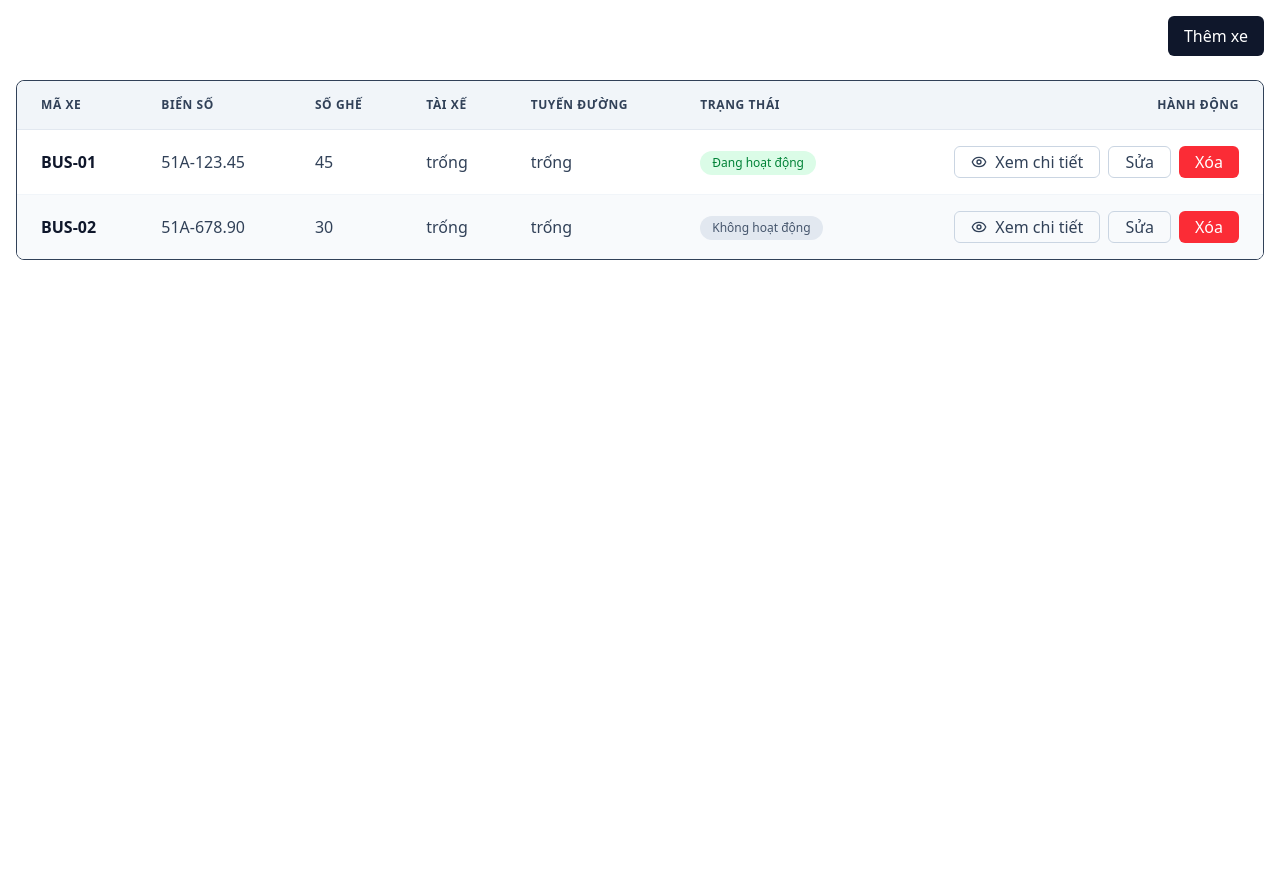
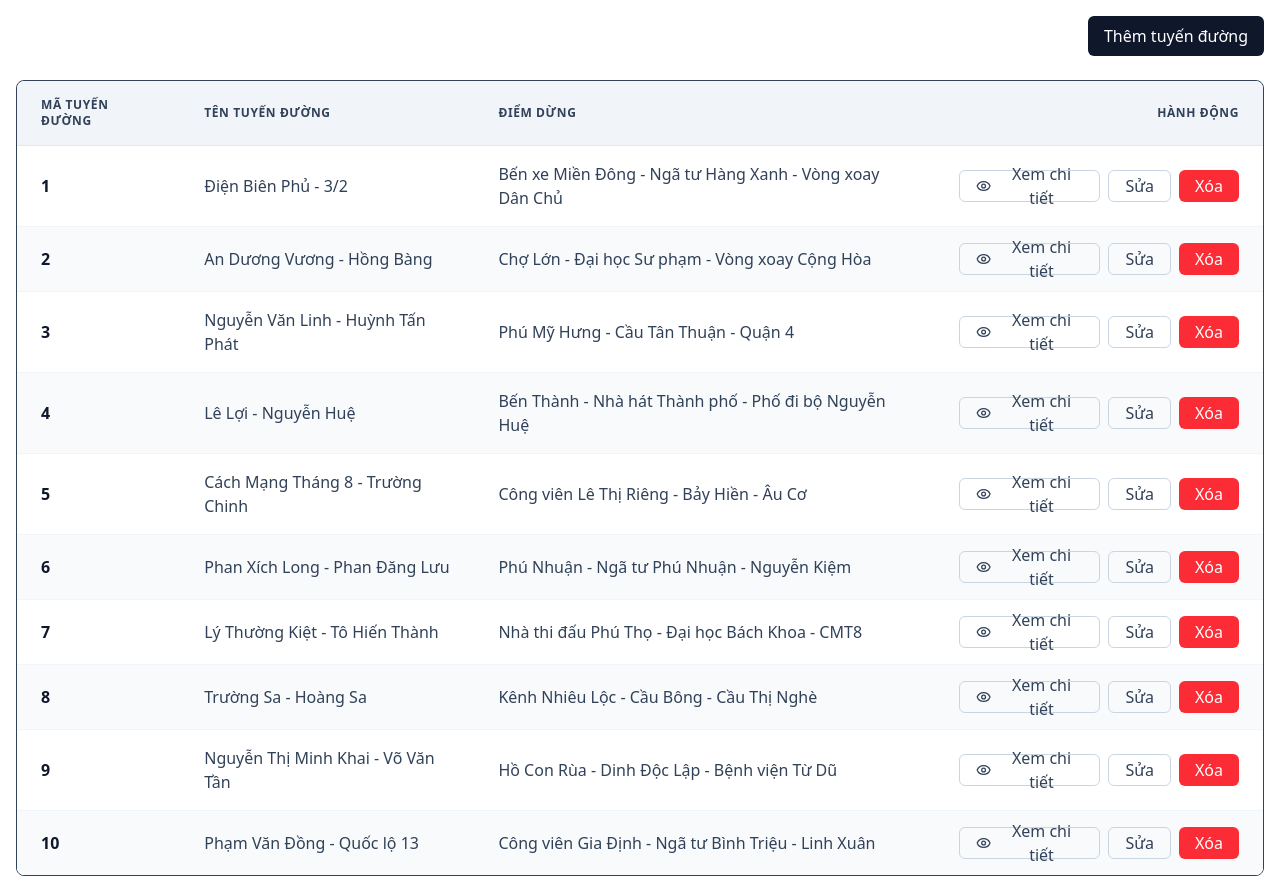
Before and after one commit to pohu5107/CNPM_Nhom04, a React (Vite) app in the folder School Bus/: page / in a window 1280 px wide. Before the commit the page ends 800 px from the top, so only its background shows below. Built offline with nearby package versions, Linux system fonts and the light colour scheme.

Commit message:
them tuyen duong

```diff
--- /dev/null
+++ b/School Bus/src/pages/admin/AddRouteForm.jsx
@@ -0,0 +1,81 @@
+import { useState } from "react";
+
+export default function AddRouteForm({ visible, onCancel, title = "Thêm tuyến đường" }) {
+  const [stops, setStops] = useState([""]);
+
+  // nếu false ko render
+  if (!visible) return null;
+
+  return (
+    <div className="fixed inset-0 z-50 flex items-center justify-center">
+      <div className="absolute inset-0 bg-black/30" onClick={onCancel} />
+      <div className="relative z-10 w-full max-w-xl rounded-lg bg-white p-4 shadow-lg">
+        <div className="mb-3 flex items-center justify-between">
+          <h2 className="text-lg font-semibold">{title}</h2>
+          <button onClick={onCancel} className="h-8 rounded-md px-2 text-slate-600 hover:bg-slate-100">Đóng</button>
+        </div>
+        <form  className=" gap-4">
+          <div className="flex flex-col gap-1">
+            <label className="text-sm text-slate-600">Mã tuyến đường</label>
+            <input
+              className="h-10 rounded-md border px-3 outline-none focus:ring-2 focus:ring-slate-400"
+              placeholder="VD: DBP"
+            />
+          </div>
+          <div className="flex flex-col gap-1">
+            <label className="text-sm text-slate-600">Tên tuyến đường</label>
+            <input
+              className="h-10 rounded-md border px-3 outline-none focus:ring-2 focus:ring-slate-400"
+              placeholder="VD: Hồng bàng - An Dương Vương"
+            />
+          </div>
+
+          {Array.isArray(stops) &&
+            stops.map((stop, idx) => (
+              <div className="flex flex-col gap-1" key={idx}>
+                <label className="text-sm text-slate-600">
+                  Trạm {stops.length > 1 ? idx + 1 : ""}
+                </label>
+                <input
+                  type="text"
+                  className="h-10 rounded-md border px-3 outline-none focus:ring-2 focus:ring-slate-400"
+                  placeholder="VD: Đại học Sài Gòn"
+                  value={stop}
+                  onChange={e => {
+                    const newStops = [...stops];
+                    newStops[idx] = e.target.value;
+                    setStops(newStops);
+                  }}
+                />
+              </div>
+            ))}
+
+          <button
+            type="button"
+            className="w-fit mt-2 mb-2 rounded-md border border-slate-300 px-3 py-1 text-slate-700 hover:bg-slate-100 text-sm"
+            onClick={() => setStops([...stops, ""])}
+          >
+            + Thêm trạm
+          </button>
+
+          <div className="md:col-span-2 mt-2 flex items-center justify-end gap-2">
+            <button
+              type="button"
+              className="inline-flex h-10 items-center rounded-md border px-4 hover:bg-slate-50"
+              onClick={onCancel}
+            >
+              Hủy
+            </button>
+            <button
+              type="submit"
+              className="inline-flex h-10 items-center rounded-md bg-slate-900 px-4 text-white hover:bg-slate-800"
+              onClick={() => alert("Đã bấm")}
+            >
+              Xác nhận
+            </button>
+          </div>
+        </form>
+      </div>
+    </div>
+  );
+}
--- a/School Bus/src/pages/admin/BusesPage.jsx
+++ b/School Bus/src/pages/admin/BusesPage.jsx
@@ -4,9 +4,18 @@ import { useState } from "react";
 import DetailsBusForm from "./DetailsBusForm";
 
 const initial = [
-      { id: 1, code: "BUS-01", plate: "51A-123.45", seats: 45, status: "Đang hoạt động"},
-      { id: 2, code: "BUS-02", plate: "51A-678.90", seats: 30, status: "Không hoạt động" },
-    ];
+  { id: 1, code: "BUS-01", plate: "51A-123.45", seats: 45, status: "Đang hoạt động" },
+  { id: 2, code: "BUS-02", plate: "51B-678.90", seats: 30, status: "Không hoạt động" },
+  { id: 3, code: "BUS-03", plate: "51C-234.56", seats: 40, status: "Đang bảo trì" },
+  { id: 4, code: "BUS-04", plate: "51D-789.01", seats: 50, status: "Đang hoạt động" },
+  { id: 5, code: "BUS-05", plate: "51E-345.67", seats: 35, status: "Đang hoạt động" },
+  { id: 6, code: "BUS-06", plate: "51F-890.12", seats: 60, status: "Không hoạt động" },
+  { id: 7, code: "BUS-07", plate: "51G-456.78", seats: 55, status: "Đang hoạt động" },
+  { id: 8, code: "BUS-08", plate: "51H-901.23", seats: 42, status: "Đang bảo trì" },
+  { id: 9, code: "BUS-09", plate: "51K-567.89", seats: 33, status: "Đang hoạt động" },
+  { id: 10, code: "BUS-10", plate: "51L-012.34", seats: 48, status: "Không hoạt động" },
+];
+
 
 export default function BusesPage() {
   const [isCreateOpen, setIsCreateOpen] = useState(false);
--- a/School Bus/src/pages/admin/DetailsBusForm.jsx
+++ b/School Bus/src/pages/admin/DetailsBusForm.jsx
@@ -30,9 +30,12 @@ export default function DetailsBusForm({ visible, onCancel, bus }) {
                             <div>
                                 <span className="font-semibold">Tuyến:</span> {bus.route?.name || "Trống"}
                             </div>
+                            <div>
+                                <span className="font-semibold">Vị trí hiện tại:</span> {"Trống"}
+                            </div>
                         </div>
                         <div className="border rounded-lg p-3 bg-yellow-50 text-yellow-800 text-sm">
-                            <span className="font-semibold">Ghi chú:</span> Xe mới bảo dưỡng, lưu ý kiểm tra định kỳ.
+                            <span className="font-semibold">Ghi chú:</span> Bình thường
                         </div>
                     </div>
                 </div>
--- /dev/null
+++ b/School Bus/src/pages/admin/RoutePage.jsx
@@ -0,0 +1,106 @@
+import AddRouteForm from "./AddRouteForm";
+import { Eye } from "lucide-react";
+import DetailsBusForm from "./DetailsBusForm";
+import { useState } from "react";
+
+const initial = [
+    { id: 1, name: "Điện Biên Phủ - 3/2", stops: "Bến xe Miền Đông - Ngã tư Hàng Xanh - Vòng xoay Dân Chủ" },
+    { id: 2, name: "An Dương Vương - Hồng Bàng", stops: "Chợ Lớn - Đại học Sư phạm - Vòng xoay Cộng Hòa" },
+    { id: 3, name: "Nguyễn Văn Linh - Huỳnh Tấn Phát", stops: "Phú Mỹ Hưng - Cầu Tân Thuận - Quận 4" },
+    { id: 4, name: "Lê Lợi - Nguyễn Huệ", stops: "Bến Thành - Nhà hát Thành phố - Phố đi bộ Nguyễn Huệ" },
+    { id: 5, name: "Cách Mạng Tháng 8 - Trường Chinh", stops: "Công viên Lê Thị Riêng - Bảy Hiền - Âu Cơ" },
+    { id: 6, name: "Phan Xích Long - Phan Đăng Lưu", stops: "Phú Nhuận - Ngã tư Phú Nhuận - Nguyễn Kiệm" },
+    { id: 7, name: "Lý Thường Kiệt - Tô Hiến Thành", stops: "Nhà thi đấu Phú Thọ - Đại học Bách Khoa - CMT8" },
+    { id: 8, name: "Trường Sa - Hoàng Sa", stops: "Kênh Nhiêu Lộc - Cầu Bông - Cầu Thị Nghè" },
+    { id: 9, name: "Nguyễn Thị Minh Khai - Võ Văn Tần", stops: "Hồ Con Rùa - Dinh Độc Lập - Bệnh viện Từ Dũ" },
+    { id: 10, name: "Phạm Văn Đồng - Quốc lộ 13", stops: "Công viên Gia Định - Ngã tư Bình Triệu - Linh Xuân" },
+  ];
+
+
+export default function RoutePage() {
+    const [isOpenFormAdd, setIsOpenFormAdd] = useState(false);
+    const [routes, setRoutes] = useState(initial);
+
+    const handleDelete = (id) => {
+      setRoutes(prev => prev.filter(route => route.id !== id));
+    };
+
+  return (
+    <div className="space-y-6">
+      <div className="flex justify-end">
+        <button className="h-10 items-center rounded-md bg-slate-900 px-4 text-white hover:bg-slate-800 hover:cursor-pointer"
+        onClick={()=>setIsOpenFormAdd(true)}
+        >Thêm tuyến đường</button>
+      </div>
+
+      <div className="overflow-x-auto rounded-lg border">
+        <div className="w-full overflow-x-auto ">
+          <table className="min-w-full divide-y divide-slate-200 rounded-lg shadow-sm bg-white">
+            <thead>
+              <tr>
+                <th className="px-6 py-4 text-left text-xs font-semibold uppercase tracking-wider bg-slate-100 text-slate-700 rounded-tl-lg">
+                  Mã tuyến đường
+                </th>
+                <th className="px-6 py-4 text-left text-xs font-semibold uppercase tracking-wider bg-slate-100 text-slate-700">
+                  Tên tuyến đường
+                </th>
+                <th className="px-6 py-4 text-left text-xs font-semibold uppercase tracking-wider bg-slate-100 text-slate-700">
+                  Điểm dừng
+                </th>
+
+                <th className="px-6 py-4 text-right text-xs font-semibold uppercase tracking-wider bg-slate-100 text-slate-700 rounded-tr-lg">
+                  Hành động
+                </th>
+              </tr>
+            </thead>
+            <tbody className="divide-y divide-slate-100">
+              {routes.map((route, idx) => (
+                <tr
+                  key={route.id}
+                  className={`transition-colors ${idx % 2 === 0 ? "bg-white" : "bg-slate-50"} hover:bg-slate-100`}
+                >
+                  <td className="px-6 py-4 font-semibold text-slate-900">{route.id}</td>
+                  <td className="px-6 py-4 text-slate-700">{route.name}</td>
+                  <td className="px-6 py-4 text-slate-700">{route.stops}</td>
+
+                  <td className="px-6 py-4">
+                    <div className="flex justify-end gap-2">
+
+                      <button
+                        className="h-8 rounded-md border border-slate-300 px-4 text-slate-700 font-medium hover:bg-slate-200 transition flex items-center gap-2"
+
+                      >
+                        <Eye className="w-4 h-4" />
+                        Xem chi tiết
+                      </button>
+                      <button
+                        className="h-8 rounded-md border border-slate-300 px-4 text-slate-700 font-medium hover:bg-slate-200 transition"
+
+                      >
+                        Sửa
+                      </button>
+                      <button
+                        className="h-8 rounded-md bg-red-500 px-4 text-white font-medium hover:bg-red-600 transition"
+                        onClick={() => handleDelete(route.id)}
+                      >
+                        Xóa
+                      </button>
+                    </div>
+                  </td>
+                </tr>
+              ))}
+            </tbody>
+          </table>
+        </div>
+        {routes.length === 0 && (
+          <div className="p-6 text-center text-slate-500">Chưa có tuyến đường nào</div>
+        )}
+      </div>
+      <AddRouteForm
+        visible = {isOpenFormAdd}
+        onCancel = {()=>{setIsOpenFormAdd(false)}}
+
+      />
+    </div>
+  );
+}
--- a/School Bus/src/routes/AppRouter.jsx
+++ b/School Bus/src/routes/AppRouter.jsx
@@ -1,12 +1,14 @@
 import { Routes, Route, NavLink } from "react-router-dom";
 import BusesPage from "../pages/admin/BusesPage";
+import RoutePage from "../pages/admin/RoutePage";
 
 export default function AppRouter() {
   return (
     <div className="min-h-screen bg-white text-slate-900">
       <main className="container mx-auto p-4">
         <Routes>
-          <Route path="/" element={<div className="text-slate-700"><BusesPage /></div>} />
+          {/* <Route path="/" element={<div className="text-slate-700"><BusesPage /></div>} /> */}
+          <Route path="/" element={<div className="text-slate-700"><RoutePage /></div>} />
         </Routes>
       </main>
     </div>
```
